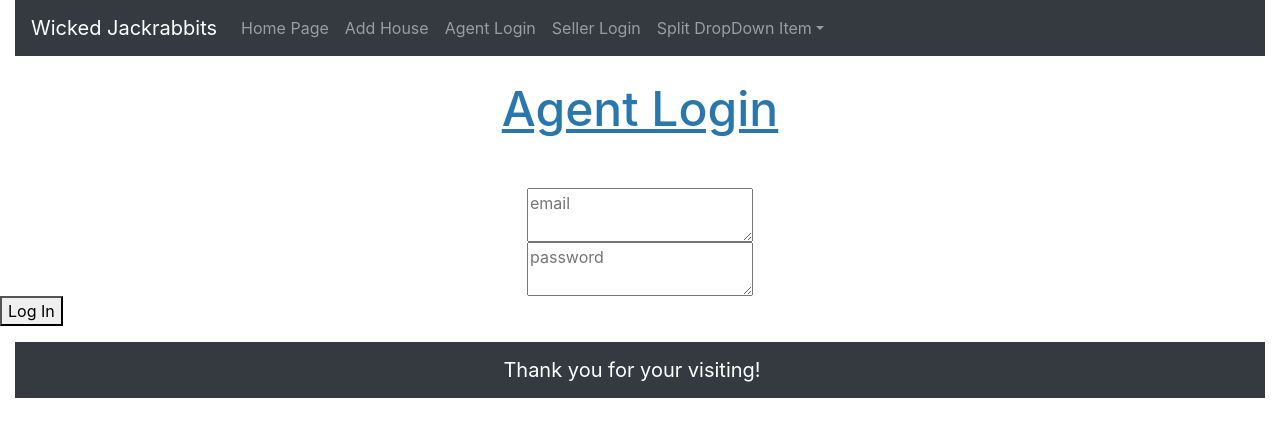
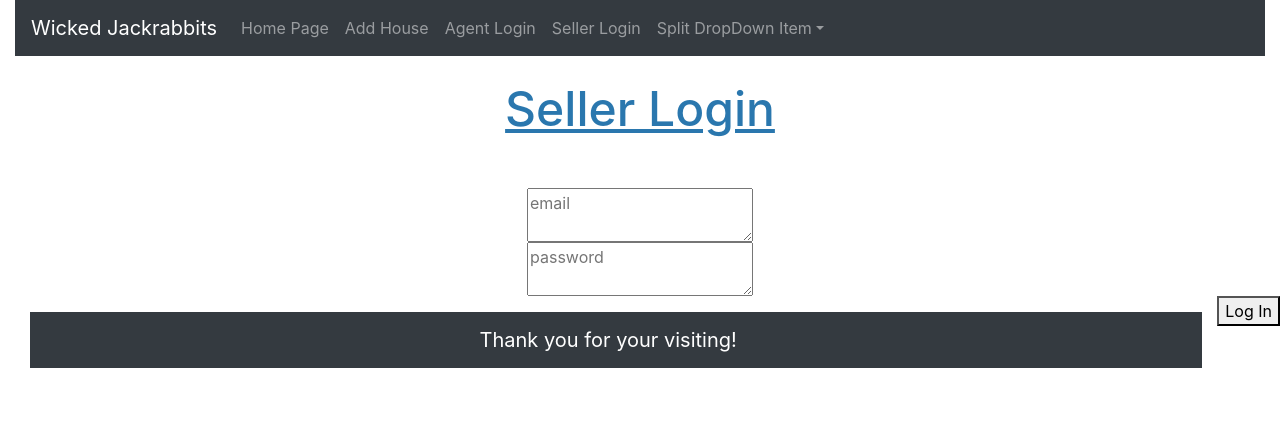
Before and after one commit to KKaraman/wickedJackrabbits, a React (Create React App) app: page /three in a window 1280 px wide. Shown: the top 436 px of the page. Built offline with nearby package versions, Linux system fonts and the light colour scheme.

Commit message:
seller login

```diff
--- a/src/pages/login.css
+++ b/src/pages/login.css
@@ -1,6 +1,6 @@
 .container {
     display: block;
-    width: max-content;
+    width: auto;
     height: auto;
 }
 
@@ -11,6 +11,8 @@ textarea {
 
 }
 
-.agentLogin{
-
+.sellerLogin{
+margin-right: auto;
+margin-left: auto;
+float: right;
 }
--- a/src/pages/pagethree.jsx
+++ b/src/pages/pagethree.jsx
@@ -1,5 +1,4 @@
 import React, { Component } from "react";
-import Project from "../components/Project";
 import Wrapper from "../components/Wrapper";
 import Title from "../components/Title";
 import projects from "../projects.json";
@@ -16,11 +15,11 @@ class PageThree extends Component {
   render() {
     return (
       <Wrapper>
-        <Title>Agent Login</Title>
+        <Title>Seller Login</Title>
         <div class="Container">
-        <textarea className="AgentEmail" placeholder="email"></textarea>
-        <textarea className="AgentPassword" placeholder="password"></textarea>
-        <button class="agentLogin" onclick="AgentLogin()">Log In</button>
+        <textarea className="sellerEmail" placeholder="email"></textarea>
+        <textarea className="sellerPassword" placeholder="password"></textarea>
+        <button className="sellerLogin" onclick="sellerLogin()">Log In</button>
         </div>
         <p></p>
       </Wrapper>
```
Also changed, not shown: src/components/pages/login.js (+10 -0 lines), src/components/pages/offer.js (+10 -0 lines), 1 other file (tests, documents, lock files or other folders).
